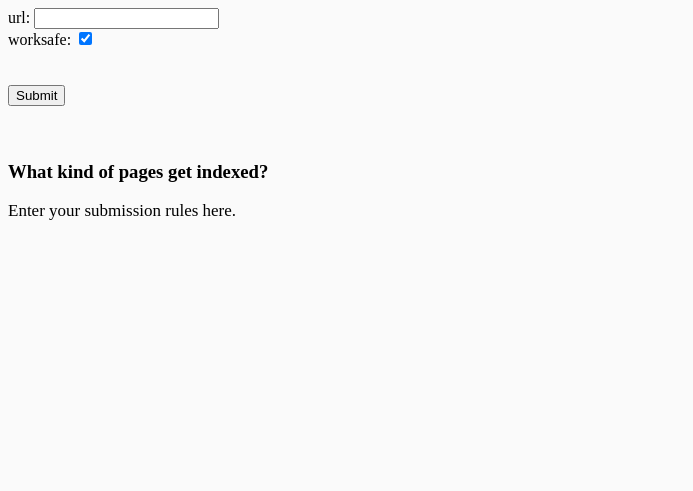
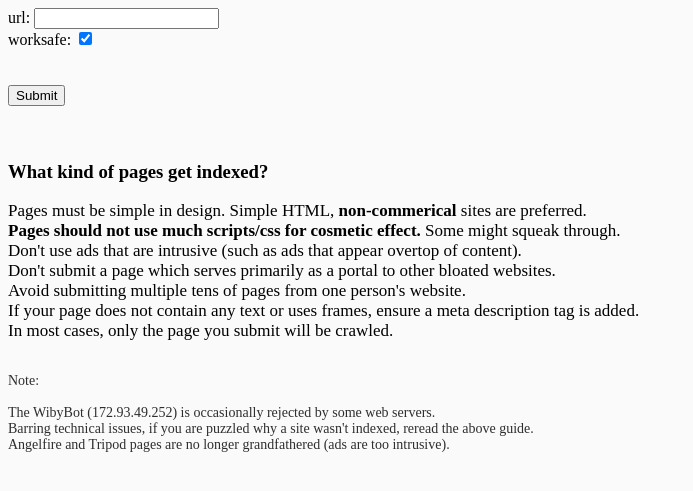
Before and after one commit to wibyweb/wiby, a PHP site: page /submit/ in a window 1280 px wide. Shown: the top 491 px of the page, without its empty margins (0-693 px from the left). Run offline with PHP 8.4, Linux system fonts and the light colour scheme; the visitor is signed in with stand-in values (Sample User, id 1).

Commit message:
Add files via upload

```diff
--- a/html/form.html.php
+++ b/html/form.html.php
@@ -12,9 +12,9 @@
     <div align="right"><a class="tiny" href="/submit/">Submit a page here!</a><br></div>
     <div align="right"><a class="tiny" href="/settings/">Settings</a></div>
     <div align="center"><h1 class="titlep">name</h1><br></div>
-    <form method="get">
+    <form method="get" action="/">
       <div align="center">
-        <input type="text" name="q" id="q" size="45" role="form" aria-label="Main search form" autofocus/>
+        <input type="text" name="q" id="q" size="40" role="form" aria-label="Main search form" autofocus/>
         <input type="submit" value="Search"/>
       </div><br>
       <div align="center"><a class="tiny" href="/surprise/">surprise me...</a></div>
--- a/html/settings/form.html.php
+++ b/html/settings/form.html.php
@@ -34,7 +34,7 @@
 	    <?php else: ?>
 		<input type="checkbox" id="filterHTTPS" name="filterHTTPS" checked="checked">
 	 <?php endif; ?>
-      </div><p class="pin">*for old browsers</p> <br>
+      </div><p class="pin">*for old browsers, or add -https</p> <br>
       <div><input type="submit" value="Submit"/></div>
       <div><br><br>
 	<a href="/submit/">Submit a URL</a>
@@ -69,6 +69,10 @@
       !bm Paris (Bing Maps)<br>
       <br>
       You may also use '&' in place of '!'.
+      <br>
+      <br>
+      <br>
+      <b>Tip:</b> On ancient machines, disable JavaScript in the browser along with HTTPS filtering.
       </p>
     </form>
 
--- a/html/submit/form.html.php
+++ b/html/submit/form.html.php
@@ -27,14 +27,17 @@
 	    <input type="text" id="url" name="url" maxlength="400" >
 	<?php endif; ?>
 
-
       </div>
 
       <div>
         <label for="worksafe">worksafe:</label>
-        <input type="checkbox" id="worksafe" name="worksafe" checked="checked">
+	<?php if(isset($_POST['url']) && $_POST['worksafe'] != 'on') : ?>
+          <input type="checkbox" id="worksafe" name="worksafe">
+	<?php else : ?>
+	  <input type="checkbox" id="worksafe" name="worksafe" checked="checked">
+	<?php endif; ?>
       </div><br>
-      <?php if($_SESSION["authenticated"]!=true): ?>
+      <?php if($_SESSION["authenticated"] != true): ?>
 	  <div>
 	    <img id="captcha" src="/securimage/securimage_show.php" alt="CAPTCHA Image" />
 	  </div>
@@ -49,7 +52,19 @@
       <br><br>
       <h3>What kind of pages get indexed?</h3>
       <p>
-	      Enter your submission rules here.
+        Pages must be simple in design. Simple HTML, <b>non-commerical</b> sites are preferred.<br>
+        <b>Pages should not use much scripts/css for cosmetic effect.</b> Some might squeak through.<br>
+	    Don't use ads that are intrusive (such as ads that appear overtop of content).<br>
+	    Don't submit a page which serves primarily as a portal to other bloated websites.<br>
+	    Avoid submitting multiple tens of pages from one person's website.<br>
+	    If your page does not contain any text or uses frames, ensure a meta description tag is added.<br>
+	    In most cases, only the page you submit will be crawled.<br>
+      </p>
+      <p class="pin">
+        <br><br>Note:<br>
+	<br>The WibyBot (172.93.49.252) is occasionally rejected by some web servers.
+	<br>Barring technical issues, if you are puzzled why a site wasn't indexed, reread the above guide.
+	<br>Angelfire and Tripod pages are no longer grandfathered (ads are too intrusive).
       </p>
     </form>
 
--- a/html/submit/index.php
+++ b/html/submit/index.php
@@ -69,7 +69,7 @@
 			$worksafe = 0;
 		}
 
-		if(strpos("x".$url,'http://') == false and strpos("x".$url,'HTTP://') == false and strpos("x".$url,'https://') == false and strpos("x".$url,'HTTPS://') == false)
+		if(stripos("x".$url,'http://') == false and stripos("x".$url,'https://') == false)
 		{
 			$url = "http://" . $url;
 		}
--- a/html/surprise/index.php
+++ b/html/surprise/index.php
@@ -57,7 +57,10 @@
 	?>
 	<head>
 		<meta http-equiv="content-type" content="text/html; charset=utf-8"/>
-		<meta http-equiv="refresh" content="0; URL='<?php echo $url;?>'"/>
+		<meta http-equiv="Cache-Control" content="no-cache, no-store, must-revalidate">
+		<meta http-equiv="Pragma" content="no-cache">
+		<meta http-equiv="Expires" content="0">
+		<meta http-equiv="refresh" content="0; URL=<?php echo $url;?>"/>
 	</head>
 	<body>
 		You asked for it!
```
Also changed, not shown: html/settings/index.php (+25 -11 lines).
